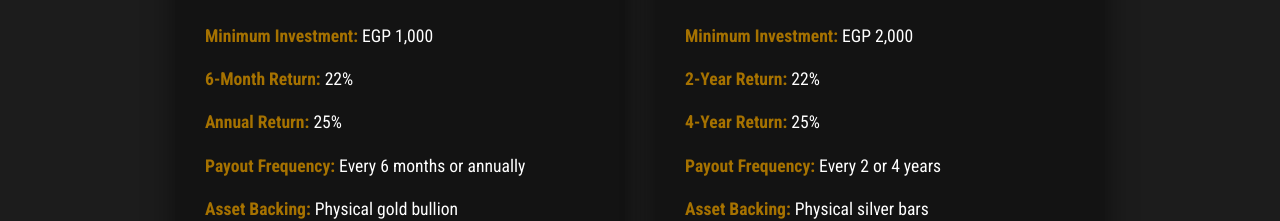
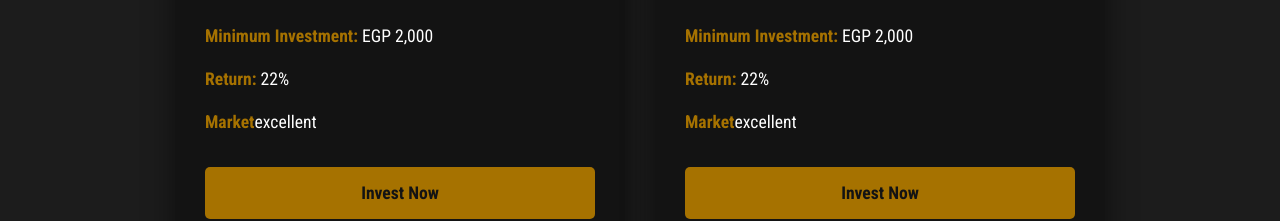
Before and after one commit to Precious-investments/precious, a plain HTML site: page investment.html in a window 1280 px wide. Shown: the part 737-958 px from the top of the page. Drawn offline with nearby package versions, Linux system fonts and the light colour scheme; a web font is replaced by a local one.

Commit message:
investment.html

```diff
--- a/investment.html
+++ b/investment.html
@@ -45,11 +45,9 @@
                     </div>
                     <div class="plan-details">
                         <ul>
-                            <li><strong>Minimum Investment:</strong> EGP 1,000</li>
-                            <li><strong>6-Month Return:</strong> 22%</li>
-                            <li><strong>Annual Return:</strong> 25%</li>
-                            <li><strong>Payout Frequency:</strong> Every 6 months or annually</li>
-                            <li><strong>Asset Backing:</strong> Physical gold bullion</li>
+                            <li><strong>Minimum Investment:</strong> EGP 2,000</li>
+                            <li><strong>Return:</strong> 22%</li>
+                            <li><strong>Market</strong>excellent</strong></li>
                         </ul>
                     </div>
                     <a target="_blank" href="https://wa.me/201096301750" class="invest-btn">Invest Now</a>
@@ -63,10 +61,8 @@
                     <div class="plan-details">
                         <ul>
                             <li><strong>Minimum Investment:</strong> EGP 2,000</li>
-                            <li><strong>2-Year Return:</strong> 22%</li>
-                            <li><strong>4-Year Return:</strong> 25%</li>
-                            <li><strong>Payout Frequency:</strong> Every 2 or 4 years</li>
-                            <li><strong>Asset Backing:</strong> Physical silver bars</li>
+                            <li><strong>Return:</strong> 22%</li>
+                            <li><strong>Market</strong>excellent</strong></li>
                         </ul>
                     </div>
                     <a target="_blank" href="https://wa.me/201096301750" class="invest-btn">Invest Now</a>
```
